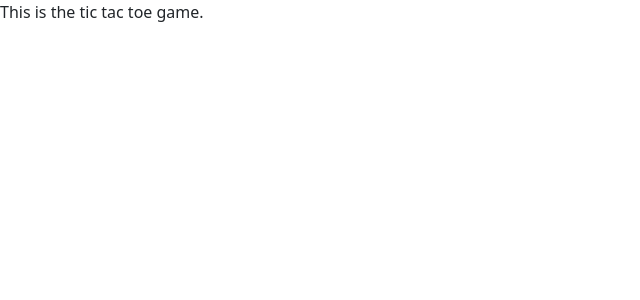
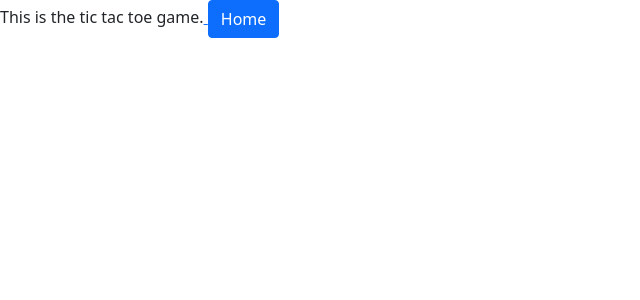
Before and after one commit to bcso/Experiements, a React app in the folder client/: page /ttc in a window 1280 px wide. Shown: the top 300 px of the page, without its empty margins (0-640 px from the left). Built offline with nearby package versions, Linux system fonts and the light colour scheme.

Commit message:
Fix imports

```diff
--- a/client/src/components/about.js
+++ b/client/src/components/About/about.js
@@ -1,4 +1,6 @@
 import React from 'react';
+import { Link } from 'react-router-dom';
+import { Button } from 'react-bootstrap';
 
 function About() {
     return (
--- a/client/src/components/Games/tictactoe.js
+++ b/client/src/components/Games/tictactoe.js
@@ -1,10 +1,12 @@
 import React from 'react';
 import { Link } from 'react-router-dom';
+import { Button } from 'react-bootstrap';
 
 function TicTacToe() {
     return(
         <div>
             This is the tic tac toe game.
+            <Link to="/"> <Button> Home </Button> </Link>
         </div>
     )
 }
--- a/client/src/index.jsx
+++ b/client/src/index.jsx
@@ -3,7 +3,7 @@
 import App from './components/App';
 import { BrowserRouter, Routes, Route, Navigate } from 'react-router-dom';
 import TicTacToe from './components/Games/tictactoe';
-import About from './components/Games/about';
+import About from './components/About/about';
 import 'bootstrap/dist/css/bootstrap.min.css';
 
 ReactDOM.render(
```
